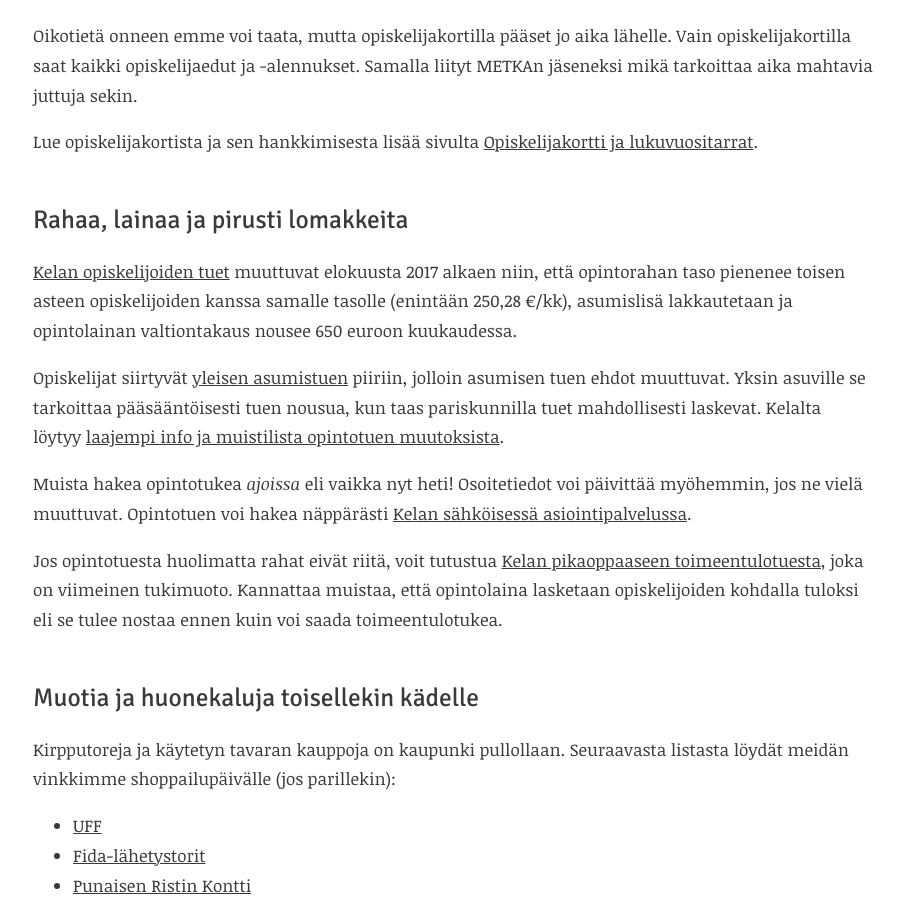
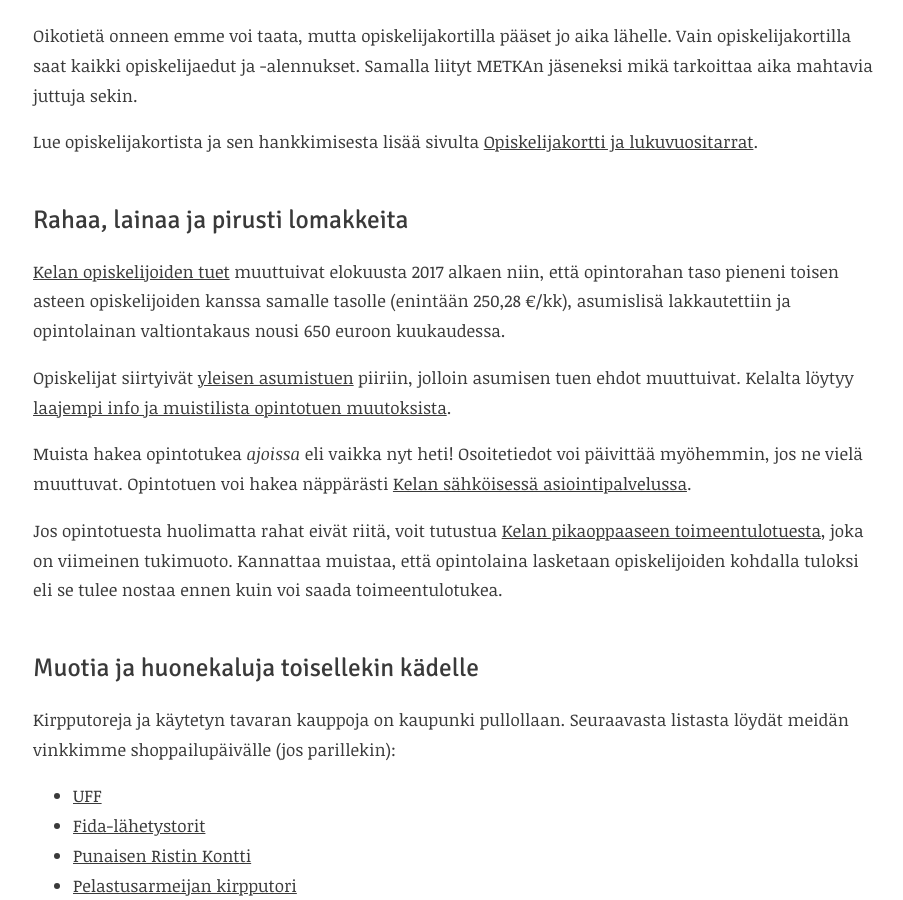
Before and after one commit to akselinurmio/demoni, a Jekyll site: the page built from opiskelu/index.md, in a window 1280 px wide and 900 px high, scrolled down 2109 px. Shown: the whole window, without its empty margins (187-1090 px from the left). Built offline with Jekyll 4.4.1, drawn with Linux system fonts in a browser that asks for light colours; our own code applies the rules of GitHub Pages for plain Markdown files.

Commit message:
Päivitys Demonilaisen oppaaseen
Muutamia futuureja imperfektiin

```diff
--- a/opiskelu/index.md
+++ b/opiskelu/index.md
@@ -56,9 +56,9 @@
 
 ## Rahaa, lainaa ja pirusti lomakkeita {#kela}
 
-[Kelan opiskelijoiden tuet](http://www.kela.fi/opintotuki) muuttuvat elokuusta&nbsp;2017 alkaen niin, että opintorahan taso pienenee toisen asteen opiskelijoiden kanssa samalle tasolle (enintään 250,28&nbsp;&euro;/kk), asumislisä lakkautetaan ja opintolainan valtiontakaus nousee 650&nbsp;euroon kuukaudessa.
+[Kelan opiskelijoiden tuet](http://www.kela.fi/opintotuki) muuttuivat elokuusta&nbsp;2017 alkaen niin, että opintorahan taso pieneni toisen asteen opiskelijoiden kanssa samalle tasolle (enintään 250,28&nbsp;&euro;/kk), asumislisä lakkautettiin ja opintolainan valtiontakaus nousi 650&nbsp;euroon kuukaudessa.
 
-Opiskelijat siirtyvät [yleisen asumistuen](http://www.kela.fi/yleinen-asumistuki) piiriin, jolloin asumisen tuen ehdot muuttuvat. Yksin asuville se tarkoittaa pääsääntöisesti tuen nousua, kun taas pariskunnilla tuet mahdollisesti laskevat. Kelalta löytyy [laajempi info ja muistilista opintotuen muutoksista](http://www.kela.fi/opiskelijoiden-tukien-muutokset).
+Opiskelijat siirtyivät [yleisen asumistuen](http://www.kela.fi/yleinen-asumistuki) piiriin, jolloin asumisen tuen ehdot muuttuivat. Kelalta löytyy [laajempi info ja muistilista opintotuen muutoksista](http://www.kela.fi/opiskelijoiden-tukien-muutokset).
 
 Muista hakea opintotukea *ajoissa* eli vaikka nyt heti! Osoitetiedot voi päivittää myöhemmin, jos ne vielä muuttuvat. Opintotuen voi hakea näppärästi [Kelan sähköisessä asiointipalvelussa](https://easiointi.kela.fi/go_app).
 
```
